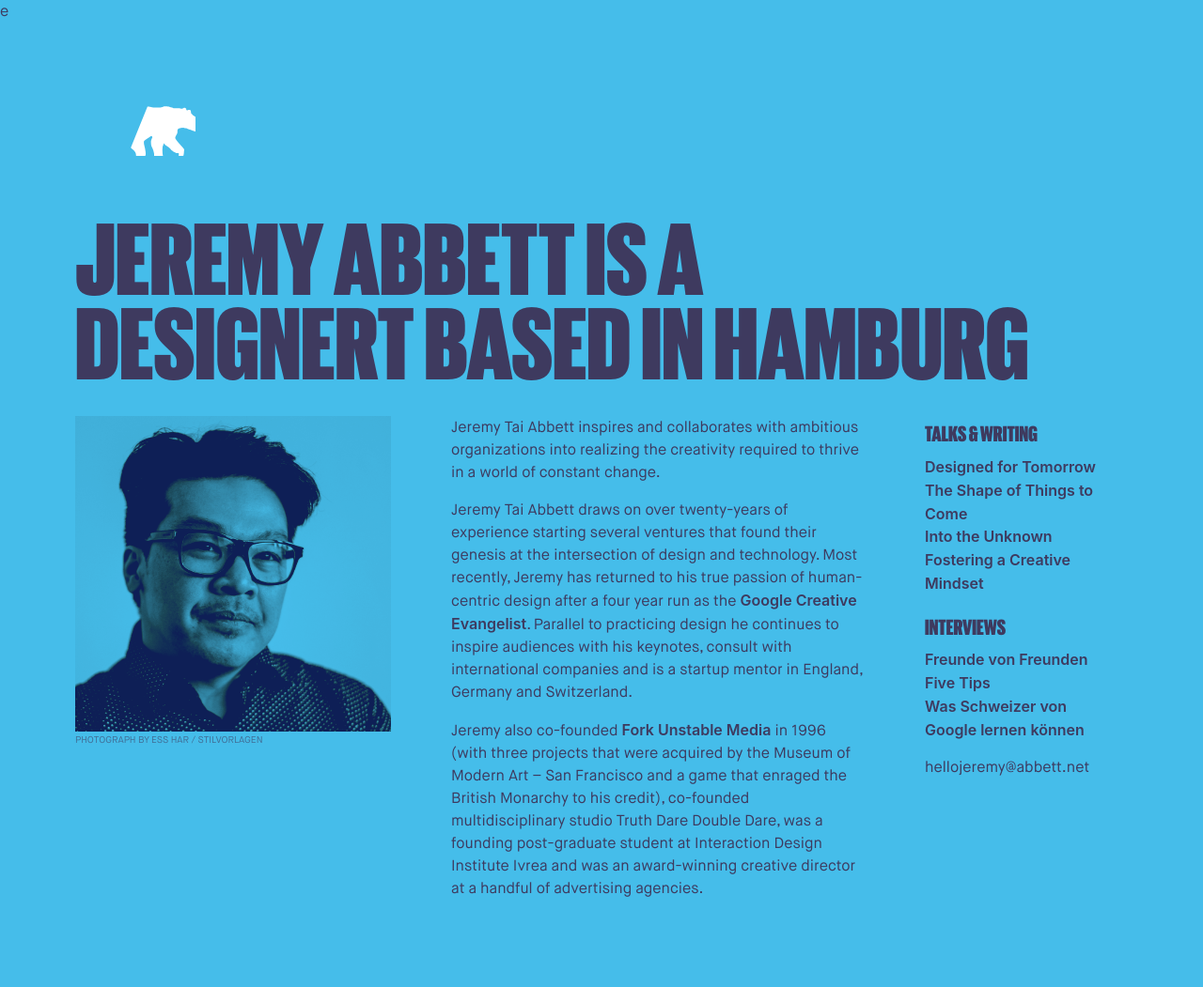
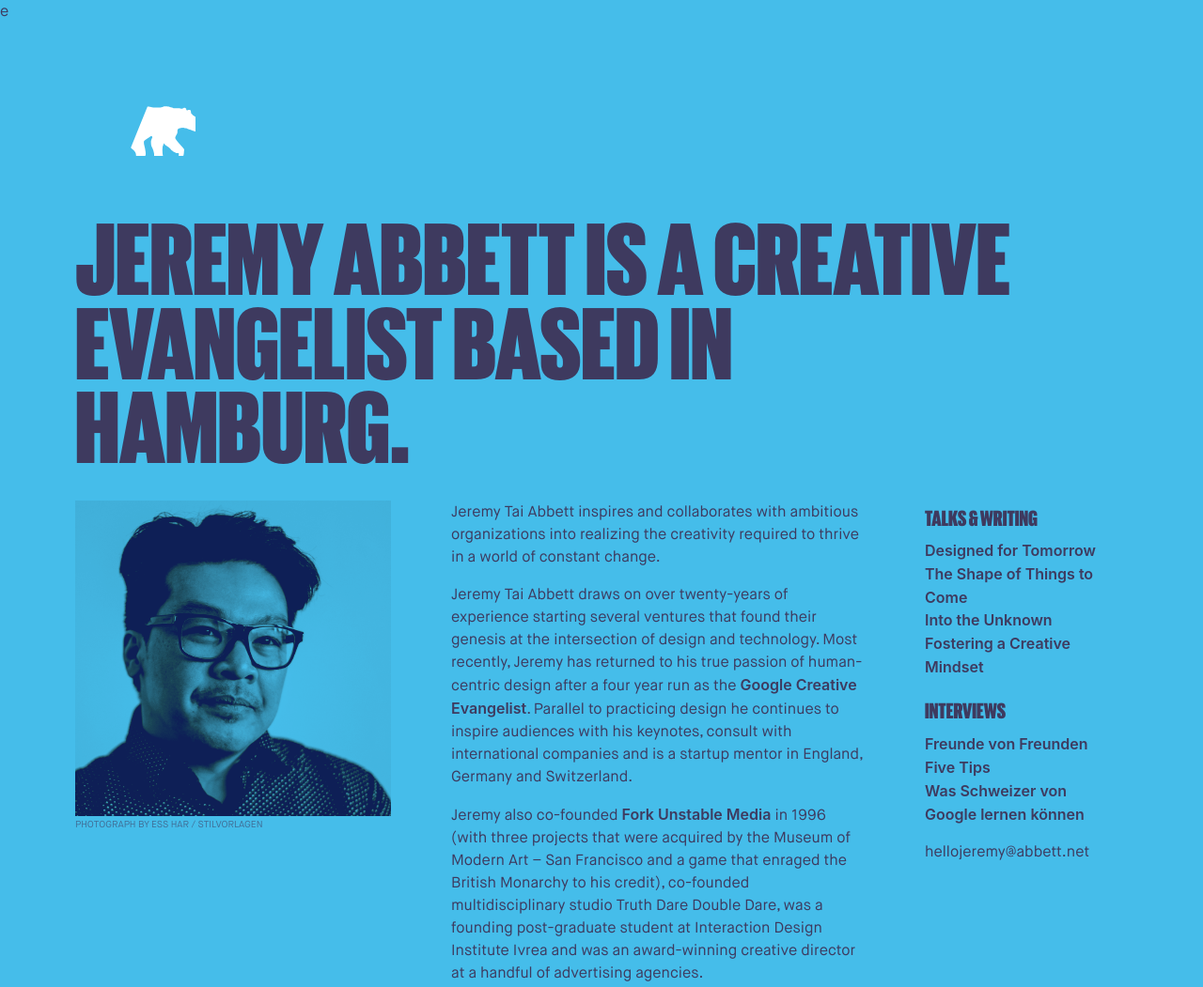
Before and after one commit to jeremytai/jeremytai.github.io, a plain HTML site: page index.html in a window 1280 px wide. Shown: the whole page at 94% size. Drawn offline with Linux system fonts and the light colour scheme; a web font is replaced by a local one.

Commit message:
Update index.html

```diff
--- a/index.html
+++ b/index.html
@@ -45,7 +45,7 @@ e
       </figure>
       <div class="text">
         <header class="headline">
-          <h1>Jeremy&nbsp;Abbett is&nbsp;a <span class="wrapfix">designert</span> based in Hamburg</h1>
+          <h1>Jeremy&nbsp;Abbett is&nbsp;a <span class="wrapfix">creative evangelist</span> based in Hamburg.</h1>
         </header>
         <figure class="photo">
           <div class="photo-aspect">
```
